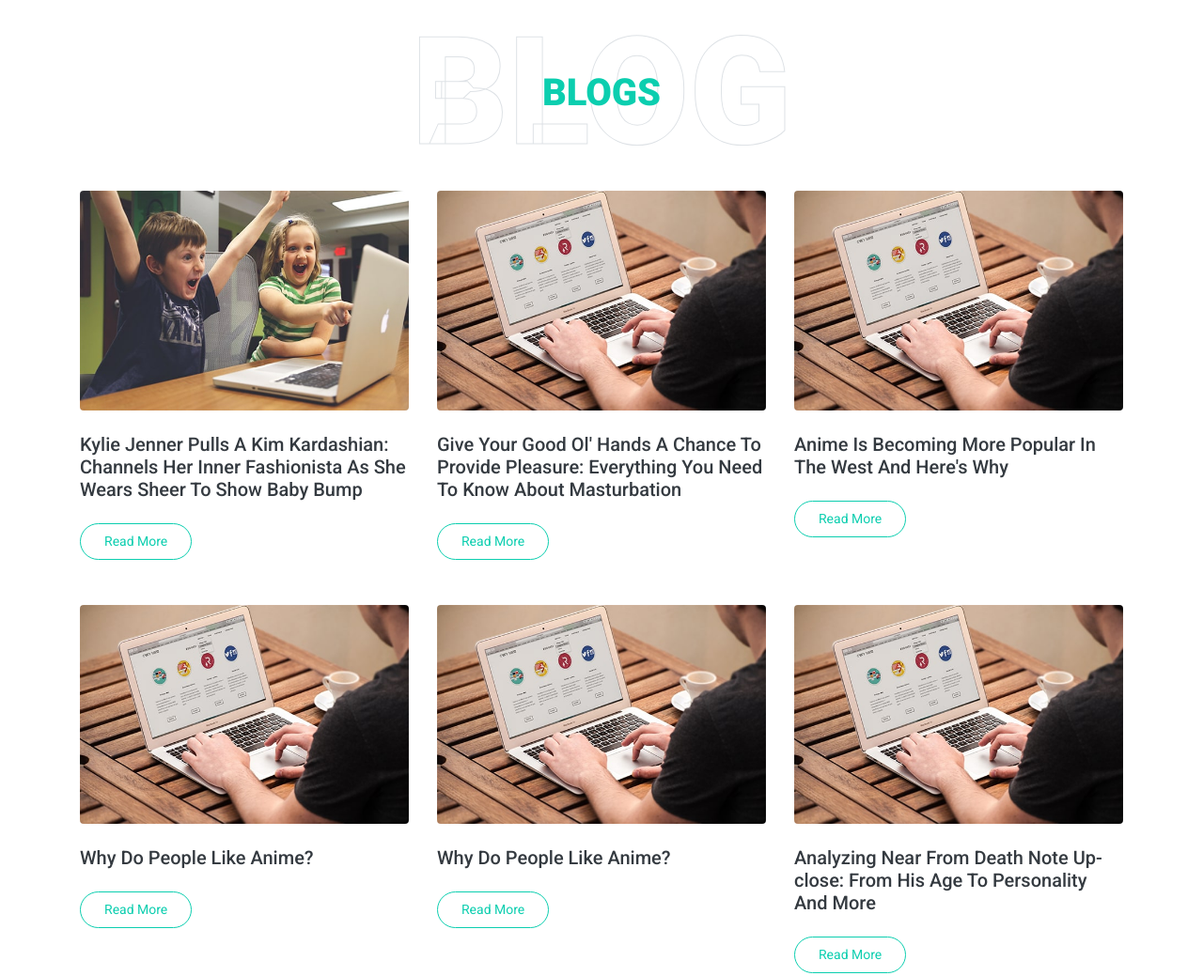
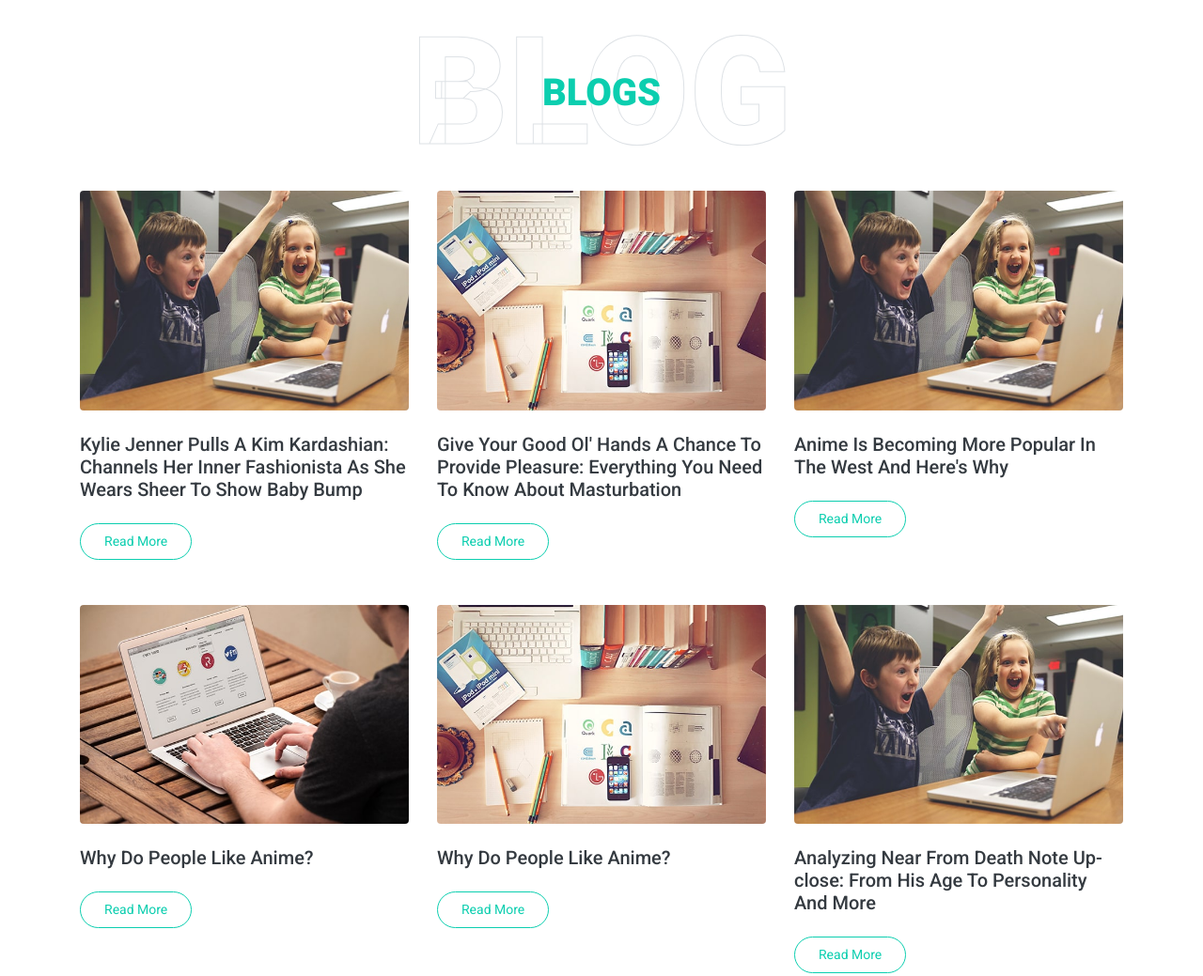
Before and after one commit to subhanjanOps/.portfolio, a plain HTML site: page index.html in a window 1280 px wide. Shown: the part 3044-4083 px from the top of the page at 94% size. Drawn offline with nearby package versions, Linux system fonts and the light colour scheme; a script that the page names is missing.

Commit message:
segmented content added (2)

```diff
--- a/index.html
+++ b/index.html
@@ -573,7 +573,7 @@
                 </div>
                 <div class="col-lg-4 mb-5">
                     <div class="position-relative mb-4">
-                        <img class="img-fluid rounded w-100" src="img/blog-3.jpg" alt="">
+                        <img class="img-fluid rounded w-100" src="img/blog-1.jpg" alt="">
                     </div>
                     <h5 class="font-weight-medium mb-4">Give Your Good Ol' Hands A Chance To Provide Pleasure:
                         Everything You Need To Know About Masturbation</h5>
@@ -583,7 +583,7 @@
                 </div>
                 <div class="col-lg-4 mb-5">
                     <div class="position-relative mb-4">
-                        <img class="img-fluid rounded w-100" src="img/blog-3.jpg" alt="">
+                        <img class="img-fluid rounded w-100" src="img/blog-2.jpg" alt="">
                     </div>
                     <h5 class="font-weight-medium mb-4">Anime Is Becoming More Popular In The West And Here's Why</h5>
                     <a class="btn btn-sm btn-outline-primary py-2"
@@ -601,7 +601,7 @@
                 </div>
                 <div class="col-lg-4 mb-5">
                     <div class="position-relative mb-4">
-                        <img class="img-fluid rounded w-100" src="img/blog-3.jpg" alt="">
+                        <img class="img-fluid rounded w-100" src="img/blog-1.jpg" alt="">
                     </div>
                     <h5 class="font-weight-medium mb-4">Why Do People Like Anime?</h5>
                     <a class="btn btn-sm btn-outline-primary py-2"
@@ -610,7 +610,7 @@
                 </div>
                 <div class="col-lg-4 mb-5">
                     <div class="position-relative mb-4">
-                        <img class="img-fluid rounded w-100" src="img/blog-3.jpg" alt="">
+                        <img class="img-fluid rounded w-100" src="img/blog-2.jpg" alt="">
                     </div>
                     <h5 class="font-weight-medium mb-4">Analyzing Near From Death Note Up-close: From His Age To
                         Personality And More</h5>
```
